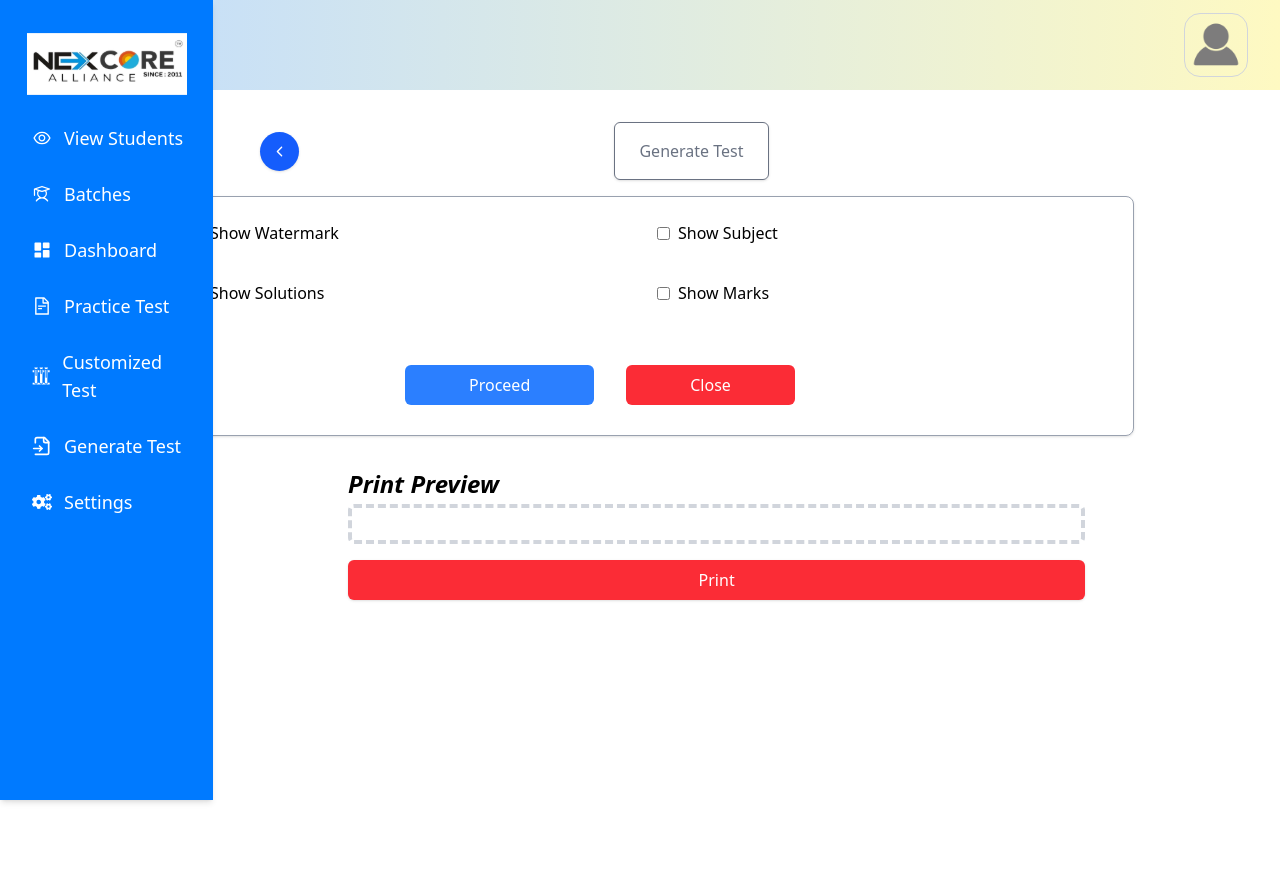
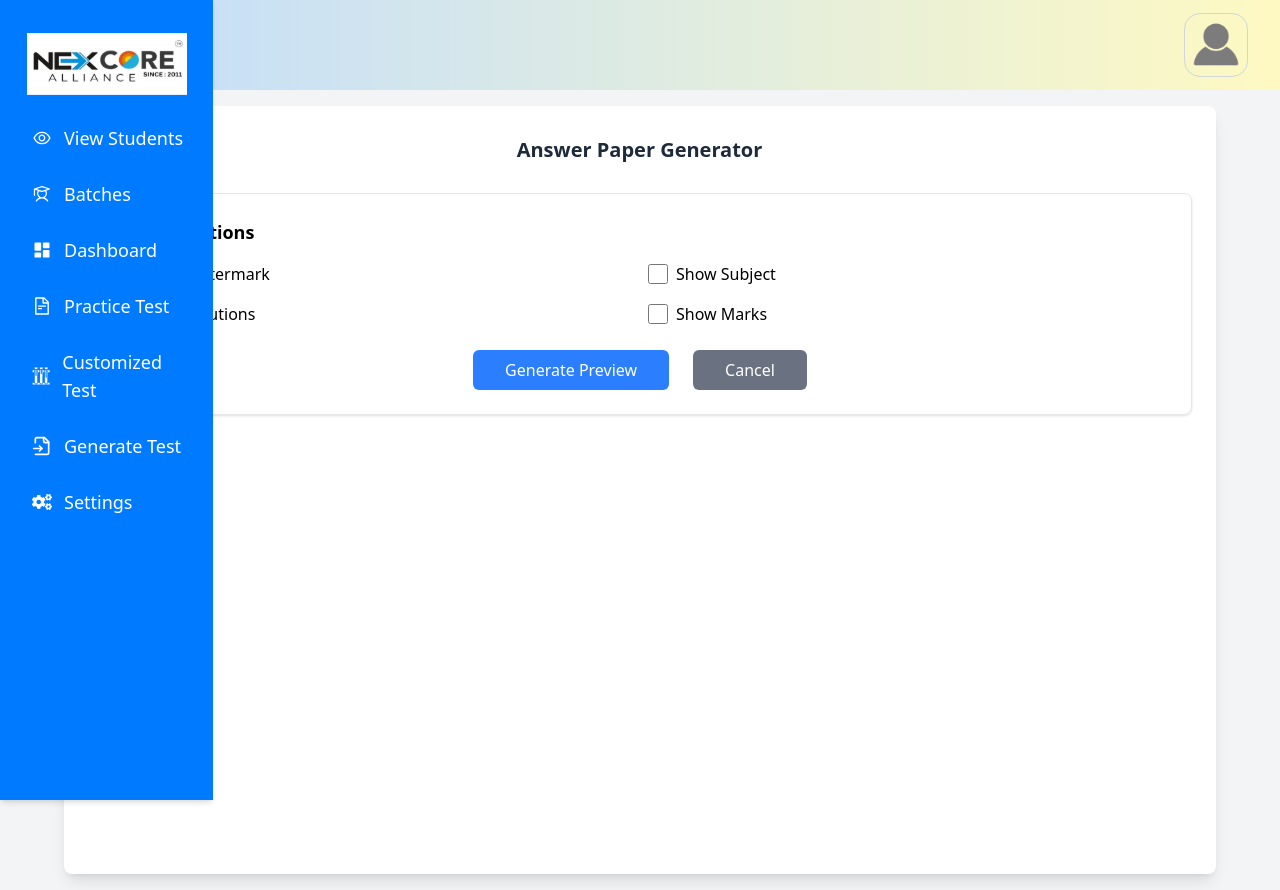
Before and after one commit to prashu-tech/EP_Admin_Frontend, a Next.js app: page /generateanswerpaper in a window 1280 px wide. Built offline with nearby package versions, Linux system fonts and the light colour scheme.

Commit message:
test preview

```diff
--- a/src/components/Action_test_preview/Test_preview.jsx
+++ b/src/components/Action_test_preview/Test_preview.jsx
@@ -1,12 +1,6 @@
 "use client";
 import Head from "next/head";
-import {
-  FaEye,
-  FaQuestionCircle,
-  FaClock,
-  FaQuestion,
-  FaTrophy,
-} from "react-icons/fa";
+import { FaEye, FaQuestionCircle, FaClock, FaQuestion, FaTrophy } from "react-icons/fa";
 import { MdOutlineSchedule } from "react-icons/md";
 import Image from "next/image";
 import React, { useState, useEffect } from "react";
@@ -18,6 +12,7 @@ import Loading from "../Loading/Loading";
 const TestPreview = () => {
   const router = useRouter();
   const [testData, setTestData] = useState(null);
+  const [subjectTopics, setSubjectTopics] = useState([]);
   const [loading, setLoading] = useState(true);
   const [error, setError] = useState(null);
 
@@ -36,7 +31,37 @@ const TestPreview = () => {
           `${process.env.NEXT_PUBLIC_API_BASE_URL}/newadmin/test-data-by-id`,
           { testid }
         );
-        setTestData(response.data.test); // Set the fetched test details to state
+        setTestData(response.data.test);
+
+        // Process question_ids to get subject-wise topic distribution
+        if (response.data.test.question_ids) {
+          try {
+            const questionData = JSON.parse(response.data.test.question_ids);
+
+            // Group by subject and topic
+            const subjectsMap = new Map();
+
+            questionData.forEach(item => {
+              if (!subjectsMap.has(item.subject)) {
+                subjectsMap.set(item.subject, {
+                  subject: item.subject,
+                  topics: []
+                });
+              }
+
+              const subjectEntry = subjectsMap.get(item.subject);
+              subjectEntry.topics.push({
+                topic: item.topic,
+                questionCount: item.ids.length
+              });
+            });
+
+            setSubjectTopics(Array.from(subjectsMap.values()));
+          } catch (parseError) {
+            console.error("Error parsing question_ids:", parseError);
+            setError("Failed to parse question distribution data.");
+          }
+        }
       } catch (err) {
         console.error("Error fetching test data:", err.response ? err.response.data : err);
         setError("Failed to fetch test data.");
@@ -49,9 +74,11 @@ const TestPreview = () => {
   }, []);
 
   if (loading) {
-    return <div className="absolute top-[50%] left-[50%]">
-    <Loading/>
-  </div>; ;
+    return (
+      <div className="absolute top-[50%] left-[50%]">
+        <Loading />
+      </div>
+    );
   }
 
   if (error) {
@@ -115,7 +142,9 @@ const TestPreview = () => {
 
           {/* Test Details Heading */}
           <div className="flex justify-center mb-4 pt-6">
-            <h2 className="text-xl hidden md:block font-semibold">Test Details</h2>
+            <h2 className="text-xl hidden md:block font-semibold">
+              Test Details
+            </h2>
           </div>
 
           <div className="space-y-4">
@@ -169,7 +198,7 @@ const TestPreview = () => {
                       style={{ backgroundColor: "#FFBB38" }}
                       className="w-1/2 text-white py-2 px-4"
                     >
-                      {new Date(testData.createdAt).toLocaleString()}
+                      {testData.exam_start_date}
                     </div>
                   </div>
                 </div>
@@ -204,27 +233,88 @@ const TestPreview = () => {
 
             {/* Preview Section */}
             <div className="relative mt-6">
-              <h2 className="text-xl font-semibold w-full justify-center text-center">Preview</h2>
+              <h2 className="text-xl font-semibold w-full justify-center text-center">
+                Preview
+              </h2>
               {/* Preview Box */}
               <div className="absolute top-0 right-1 bg-white p-4 rounded-xl drop-shadow-md flex space-x-4">
                 {/* Timer */}
                 <div className="flex flex-col justify-between items-center">
                   <Image src="/timer.png" alt="Time" width={30} height={30} />
-                  <span className="text-black pt-2 text-center text-lg">{testData.duration} mins</span>
+                  <span className="text-black pt-2 text-center text-lg">
+                    {testData.duration} mins
+                  </span>
                 </div>
 
                 {/* Questions */}
                 <div className="flex flex-col gap-1 items-center">
-                  <Image src="/question.png" alt="Questions" width={30} height={30} />
-                  <span className="text-black pt-2 text-center text-lg">{testData.no_of_questions} Qts</span>
+                  <Image
+                    src="/question.png"
+                    alt="Questions"
+                    width={30}
+                    height={30}
+                  />
+                  <span className="text-black pt-2 text-center text-lg">
+                    {testData.no_of_questions} Qts
+                  </span>
                 </div>
 
                 {/* Marks */}
                 <div className="flex flex-col gap-1 items-center">
                   <Image src="/medal.png" alt="Marks" width={30} height={30} />
-                  <span className="text-black pt-2 text-center text-lg">{testData.marks} mks</span>
+                  <span className="text-black pt-2 text-center text-lg">
+                    {testData.marks} mks
+                  </span>
                 </div>
               </div>
+            </div>
+
+            {/* Subjects and Topics Section */}
+            <div className="grid grid-cols-2 gap-3 space-y-6 mt-25">
+              {subjectTopics.map((subjectData, index) => (
+                <div key={index} className="bg-[#E1CFFF] w-fit space-y-3 px-6 py-3 rounded-[5px_5px_0_0] shadow-sm">
+                  <div className="flex space-x-3">
+                    <Image src="/Logo.png" alt="Subject" width={60} height={40} />
+                    <div className="flex flex-col gap-2">
+                      <h1 className="text-xl font-bold">{subjectData.subject}</h1>
+                      <div className="flex gap-2">
+                        <p className="bg-[#007AFF80] px-2 py-1 rounded-lg text-white text-[10px]">
+                          Total Questions: {subjectData.topics.reduce((sum, topic) => sum + topic.questionCount, 0)}
+                        </p>
+                        <p className="bg-[#007AFF80] px-2 py-1 rounded-lg text-white text-[10px]">
+                          Total Marks: {subjectData.topics.reduce((sum, topic) => sum + (topic.questionCount)*4, 0)}
+                        </p>
+                      </div>
+                    </div>
+                  </div>
+                  <div className="bg-white rounded-sm shadow-sm">
+                    <h1 className="px-6 py-2 font-semibold text-xl">
+                      Selected Chapters
+                    </h1>
+
+                    <div className="w-full pb-6 overflow-x-auto">
+                      <table className="w-full border-collapse">
+                        <thead>
+                          <tr className="bg-gray-100">
+                            <th className="py-2 px-4 text-center border-b border-gray-300">Sr.No</th>
+                            <th className="py-2 px-4 text-center border-b border-gray-300">Topic Name</th>
+                            <th className="py-2 px-4 text-center border-b border-gray-300">Questions</th>
+                          </tr>
+                        </thead>
+                        <tbody>
+                          {subjectData.topics.map((topic, topicIndex) => (
+                            <tr key={topicIndex} className="border-b text-sm text-center border-gray-200 hover:bg-gray-50">
+                              <td className="py-3 px-4">{topicIndex + 1}</td>
+                              <td className="py-3 px-4">{topic.topic}</td>
+                              <td className="py-3 px-4">{topic.questionCount}</td>
+                            </tr>
+                          ))}
+                        </tbody>
+                      </table>
+                    </div>
+                  </div>
+                </div>
+              ))}
             </div>
           </div>
         </div>
--- a/src/components/generateanswerpaper/AnswerPaper.jsx
+++ b/src/components/generateanswerpaper/AnswerPaper.jsx
@@ -32,143 +32,289 @@ export default function AnswerPaper() {
     fetchQuestions();
   };
 
-  // Pagination logic
-  const PAGE_HEIGHT = 1000; // approximate height of one page (in px)
-  const QUESTION_HEIGHT = 150; // estimated height for one question + options
-
   const paginateQuestions = () => {
     const pages = [];
     let currentPage = [];
     let currentHeight = 0;
+    const MAX_PAGE_HEIGHT = 1000;
+    const QUESTION_BASE_HEIGHT = 50;
+    const OPTION_HEIGHT = 20;
+    const MARGIN_HEIGHT = 30;
 
-    questions.forEach((q, index) => {
-      const block = { ...q, index: index + 1 };
-      if (currentHeight + QUESTION_HEIGHT > PAGE_HEIGHT) {
+    questions.forEach((q) => {
+      const optionsCount = q.options ? Object.keys(q.options).length : 0;
+      const questionHeight =
+        QUESTION_BASE_HEIGHT +
+        (optionsCount * OPTION_HEIGHT) +
+        (showSolutions ? 30 : 0) +
+        (showMarks ? 20 : 0) +
+        MARGIN_HEIGHT;
+
+      if (currentHeight + questionHeight > MAX_PAGE_HEIGHT) {
         pages.push(currentPage);
         currentPage = [];
         currentHeight = 0;
       }
-      currentPage.push(block);
-      currentHeight += QUESTION_HEIGHT;
+
+      currentPage.push(q);
+      currentHeight += questionHeight;
     });
 
-    if (currentPage.length > 0) pages.push(currentPage);
+    if (currentPage.length > 0) {
+      pages.push(currentPage);
+    }
+
     return pages;
   };
 
-  const pages = paginateQuestions();
+  const pages = proceedClicked ? paginateQuestions() : [];
+
+  const handlePrint = () => {
+    const printWindow = window.open('', '_blank');
+    printWindow.document.write(`
+      <html>
+        <head>
+          <title>Question Paper</title>
+          <style>
+            @page { size: A4; margin: 15mm; }
+            body {
+              font-family: Arial, sans-serif;
+              line-height: 1.5;
+              background-image: url('/sample-question-paper.png');
+              background-size: cover;
+              background-position: center;
+              background-repeat: no-repeat;
+            }
+            .content-wrapper {
+              background-color: rgba(255, 255, 255, 0.9);
+              padding: 20px;
+            }
+            .page {
+              page-break-after: always;
+              padding: 20px;
+            }
+            .page:last-child { page-break-after: auto; }
+            .question { margin-bottom: 25px; }
+            .subject {
+              font-weight: bold;
+              font-size: 18px;
+              margin-bottom: 10px;
+              padding-bottom: 5px;
+              border-bottom: 1px solid #eee;
+            }
+            .question-text {
+              font-weight: bold;
+              font-size: 16px;
+              margin-bottom: 8px;
+            }
+            .options { margin-left: 20px; }
+            .option { margin-bottom: 5px; }
+            .marks {
+              color: red;
+              font-size: 14px;
+              margin-top: 5px;
+              font-style: italic;
+            }
+            .solution {
+              background: #f8f8f8;
+              padding: 10px;
+              margin-top: 10px;
+              border-radius: 4px;
+              border-left: 3px solid #4CAF50;
+            }
+            .watermark {
+              position: fixed;
+              top: 50%;
+              left: 50%;
+              transform: translate(-50%, -50%) rotate(-30deg);
+              font-size: 80px;
+              color: rgba(0,0,0,0.08);
+              font-weight: bold;
+              z-index: 0;
+              pointer-events: none;
+            }
+          </style>
+        </head>
+        <body>
+          <div class="content-wrapper">
+            ${pages.map((page, pageIndex) => `
+              <div class="page">
+                ${page.map((q, qIndex) => {
+                  const questionNumber = pages.slice(0, pageIndex).reduce(
+                    (acc, currPage) => acc + currPage.length, 0
+                  ) + qIndex + 1;
+
+                  return `
+                    <div class="question">
+                      ${showSubjects ? `<div class="subject">Subject: ${q.subject}</div>` : ''}
+                      <div class="question-text">Q${questionNumber}. ${q.question_text}</div>
+                      ${q.options ? `
+                        <div class="options">
+                          ${Object.entries(q.options).map(([key, value]) => `
+                            <div class="option">${key.toUpperCase()}. ${value}</div>
+                          `).join('')}
+                        </div>
+                      ` : ''}
+                      ${showMarks ? `<div class="marks">[4 Marks]</div>` : ''}
+                      ${showSolutions ? `
+                        <div class="solution">
+                          <strong>Correct Answer:</strong> ${q.correctanswer}
+                          ${q.solution ? `<div><strong>Solution:</strong> ${q.solution}</div>` : ''}
+                        </div>
+                      ` : ''}
+                    </div>
+                  `;
+                }).join('')}
+              </div>
+            `).join('')}
+            ${showWatermark ? '<div class="watermark">SAMPLE</div>' : ''}
+          </div>
+        </body>
+      </html>
+    `);
+    printWindow.document.close();
+    setTimeout(() => {
+      printWindow.print();
+    }, 500);
+  };
 
   return (
-    <div className="flex justify-center items-start min-h-screen pt-2">
-      <div className="w-[1000px] bg-white rounded-lg p-6">
+    <div className="flex min-h-screen bg-gray-100">
+      {/* Main Content Area */}
+      <div className="flex-1 flex justify-center p-4">
+        {/* White Box Container */}
+        <div className="w-full max-w-6xl bg-white rounded-lg p-6 shadow-lg">
           {/* Top Bar */}
-        <div className="flex items-center justify-between mb-4">
-          <div className="relative left-24">
-            <div className="top-2 hidden md:block">
+          <div className="flex items-center justify-between mb-6">
             <Link href="/offline_mode">
-                <button className="bg-blue-600 text-white p-3 rounded-full shadow flex items-center justify-center">
+              <button className="bg-blue-600 text-white p-3 rounded-full shadow hover:bg-blue-700 transition">
                 <IoIosArrowBack size={15} />
               </button>
             </Link>
+            <h1 className="text-xl font-bold text-gray-800">Answer Paper Generator</h1>
+            <div className="w-10"></div> {/* Spacer for balance */}
           </div>
+
+          {/* Options Section */}
+          <div className="border border-gray-200 shadow-sm p-6 rounded-lg mb-6">
+            <h2 className="text-lg font-semibold mb-4">Display Options</h2>
+            <div className="grid grid-cols-2 gap-4 mb-4">
+              <label className="flex items-center space-x-2">
+                <input
+                  type="checkbox"
+                  className="h-5 w-5 text-blue-600 rounded"
+                  checked={showWatermark}
+                  onChange={(e) => setShowWatermark(e.target.checked)}
+                />
+                <span>Show Watermark</span>
+              </label>
+              <label className="flex items-center space-x-2">
+                <input
+                  type="checkbox"
+                  className="h-5 w-5 text-blue-600 rounded"
+                  checked={showSubjects}
+                  onChange={(e) => setShowSubjects(e.target.checked)}
+                />
+                <span>Show Subject</span>
+              </label>
+              <label className="flex items-center space-x-2">
+                <input
+                  type="checkbox"
+                  className="h-5 w-5 text-blue-600 rounded"
+                  checked={showSolutions}
+                  onChange={(e) => setShowSolutions(e.target.checked)}
+                />
+                <span>Show Solutions</span>
+              </label>
+              <label className="flex items-center space-x-2">
+                <input
+                  type="checkbox"
+                  className="h-5 w-5 text-blue-600 rounded"
+                  checked={showMarks}
+                  onChange={(e) => setShowMarks(e.target.checked)}
+                />
+                <span>Show Marks</span>
+              </label>
             </div>
-          <div className="flex-1 flex justify-center">
-            <button className="px-6 py-4 rounded-md text-gray-500 ml-16 border shadow">
-              Generate Test
+            <div className="flex justify-center gap-6 mt-6">
+              <button
+                onClick={handleProceed}
+                className="bg-blue-500 text-white px-8 py-2 rounded-md hover:bg-blue-600 transition"
+              >
+                Generate Preview
+              </button>
+              <button className="bg-gray-500 text-white px-8 py-2 rounded-md hover:bg-gray-600 transition">
+                Cancel
               </button>
             </div>
           </div>
 
-        {/* Options Section */}
-        <div className="border border-gray-400 shadow p-6 rounded-lg w-[970px] md:h-[240px]">
-          <div className="grid grid-cols-2 gap-4 mb-4">
-            <label className="flex items-center">
-              <input
-                type="checkbox"
-                className="mr-2"
-                onChange={(e) => setShowWatermark(e.target.checked)}
-              />{" "}
-              Show Watermark
-            </label>
-            <label className="flex items-center">
-              <input
-                type="checkbox"
-                className="mr-2"
-                onChange={(e) => setShowSubjects(e.target.checked)}
-              />{" "}
-              Show Subject
-            </label>
-            <label className="flex items-center mt-5">
-              <input
-                type="checkbox"
-                className="mr-2"
-                onChange={(e) => setShowSolutions(e.target.checked)}
-              />{" "}
-              Show Solutions
-            </label>
-            <label className="flex items-center mt-5">
-              <input
-                type="checkbox"
-                className="mr-2"
-                onChange={(e) => setShowMarks(e.target.checked)}
-              />{" "}
-              Show Marks
-            </label>
-          </div>
-          <div className="flex gap-8 md:ml-54 mt-15">
+          {/* Preview Section */}
+          {proceedClicked && (
+            <div className="mt-8">
+              <div className="flex justify-between items-center mb-4">
+                <h2 className="text-xl font-semibold text-gray-800">Preview</h2>
                 <button
-              onClick={handleProceed}
-              className="bg-blue-500 text-white px-16 py-2 rounded-md hover:bg-blue-600"
+                  onClick={handlePrint}
+                  className="bg-green-500 text-white px-6 py-2 rounded-md hover:bg-green-600 transition"
                 >
-              Proceed
-            </button>
-            <button className="bg-red-500 text-white px-16 py-1 rounded-md hover:bg-red-600">
-              Close
+                  Print Paper
                 </button>
               </div>
-        </div>
 
-        {/* Print Preview */}
-        <div className="mt-8 md:ml-46">
-          <h3 className="font-semibold italic text-2xl">Print Preview</h3>
-          <div className="relative border-4 border-gray-300 border-dashed h-auto w-[96%] mt-1 rounded-md bg-white p-4">
-            {proceedClicked && (
-              <div className="relative">
+              {/* Preview Content with Background Image */}
+              <div className="relative border-4 border-gray-300 border-dashed h-auto w-full mt-1 rounded-md overflow-hidden">
                 <img
                   src="/sample-question-paper.png"
                   alt="Sample Background"
-                  className="w-full rounded shadow"
+                  className="w-full h-full object-cover absolute"
                 />
                 {showWatermark && (
                   <p className="absolute top-1/2 left-1/2 text-gray-300 text-6xl font-bold opacity-20 -translate-x-1/2 -translate-y-1/2">
                     WATERMARK
                   </p>
                 )}
-                <div className="absolute top-0 left-0 p-10 text-black w-full">
+                <div className="relative p-10 text-black bg-white bg-opacity-90">
                   {pages.map((page, pageIndex) => (
                     <div key={pageIndex}>
-                      {page.map((q, idx) => {
-                        let subjectDisplayed = false; // Track if subject is already displayed
+                      {page.map((q, qIndex) => {
+                        const questionNumber = pages.slice(0, pageIndex).reduce(
+                          (acc, currPage) => acc + currPage.length, 0
+                        ) + qIndex + 1;
+
                         return (
-                          <div key={idx} className="mb-6">
-                            {/* Display the subject once for each subject block */}
-                            {showSubjects && !subjectDisplayed && (
-                              <p className="font-semibold text-lg">
+                          <div key={`${pageIndex}-${qIndex}`} className="mb-6">
+                            {showSubjects && (
+                              <p className="font-semibold text-lg mb-2 text-blue-600">
                                 Subject: {q.subject}
                               </p>
                             )}
-                            {/* Mark the subject as displayed after it's shown once */}
-                            {subjectDisplayed = true}
-                            <p className="font-semibold">
-                              Q{idx + 1}. {q.question_text}
+                            <p className="font-semibold text-lg">
+                              Q{questionNumber}. {q.question_text}
                             </p>
+                            {q.options && (
+                              <ul className="mt-2 ml-6 space-y-1">
+                                {Object.entries(q.options).map(([key, value]) => (
+                                  <li key={key} className="text-base">
+                                    {key.toUpperCase()}. {value}
+                                  </li>
+                                ))}
+                              </ul>
+                            )}
                             {showMarks && (
-                              <p className="text-sm text-red-600">4 Marks</p>
+                              <p className="text-sm text-red-600 mt-1">[4 Marks]</p>
                             )}
                             {showSolutions && (
-                              <p className="text-sm mt-1 ml-4 text-green-700">
-                                Correct Answer: {q.correctanswer}
+                              <div className="mt-2 p-2 bg-green-50 rounded">
+                                <p className="text-sm font-medium text-green-700">
+                                  <span className="font-bold">Correct Answer:</span> {q.correctanswer}
                                 </p>
+                                {q.solution && (
+                                  <p className="text-sm text-green-700 mt-1">
+                                    <span className="font-bold">Solution:</span> {q.solution}
+                                  </p>
+                                )}
+                              </div>
                             )}
                           </div>
                         );
@@ -177,14 +323,8 @@ export default function AnswerPaper() {
                   ))}
                 </div>
               </div>
+            </div>
           )}
-          </div>
-          <button
-            onClick={() => window.print()}
-            className="bg-red-500 text-white w-[96%] py-2 mt-4 rounded-md hover:bg-red-600 shadow"
-          >
-            Print
-          </button>
         </div>
       </div>
     </div>
```
Also changed, not shown: public/Logo.png (added). Lines whose indentation alone changed are shown as unchanged.
